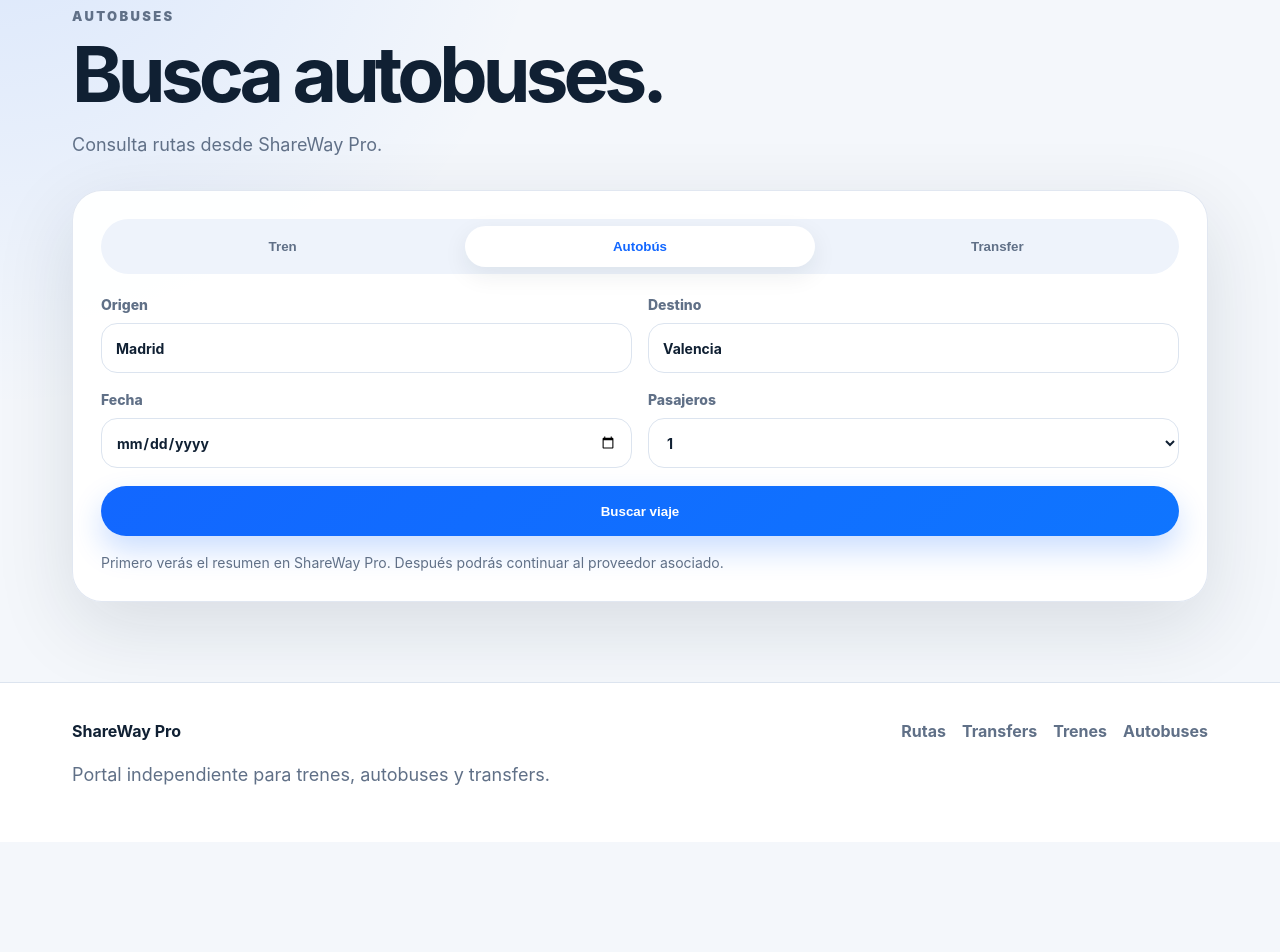
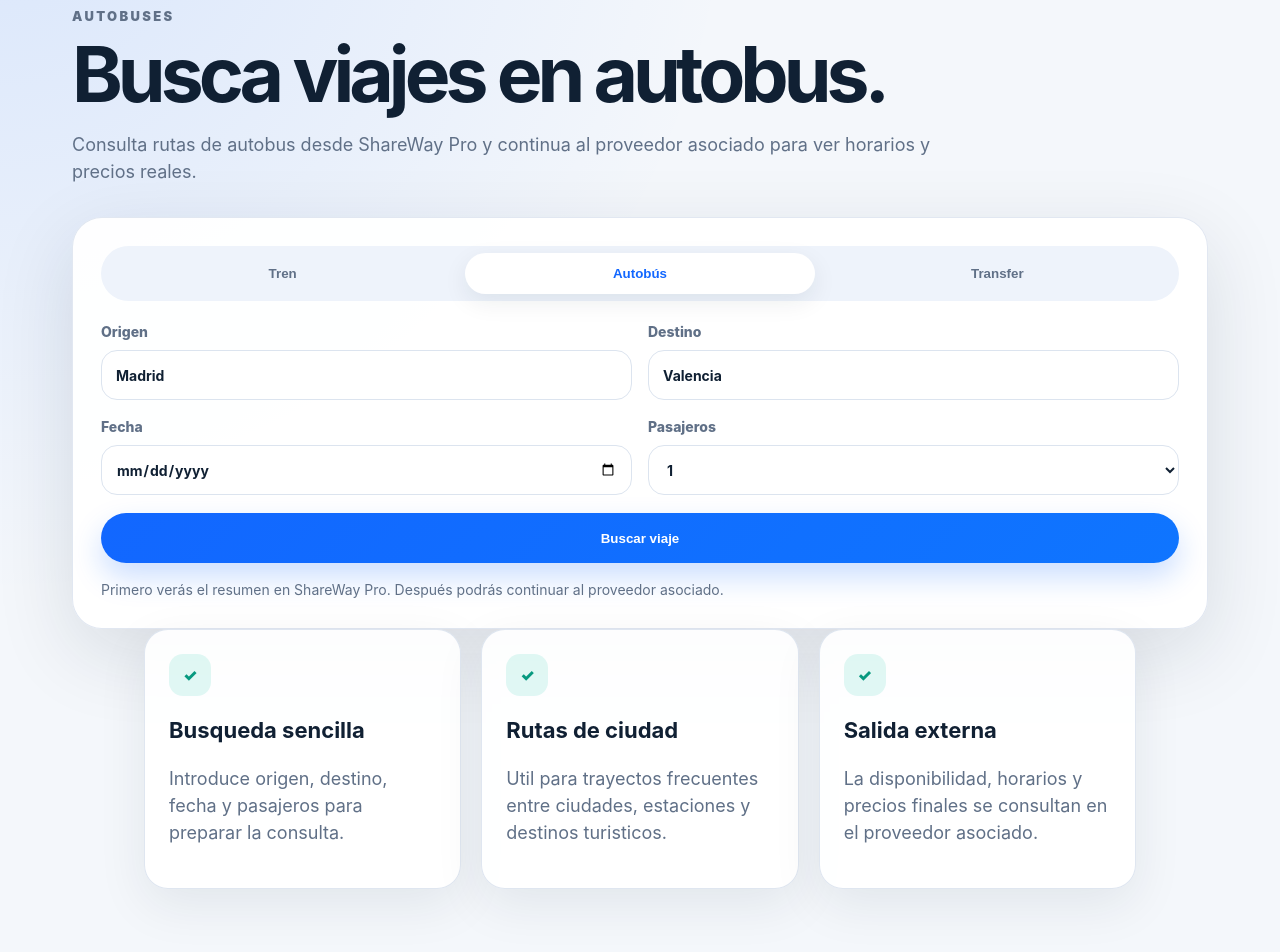
Before and after one commit to fuadel21/shareway-pro, a Next.js app: page /autobuses in a window 1280 px wide. Shown: the part 140-1092 px from the top of the page. Before the commit the page ends 982 px from the top, so only its background shows below. Built offline with nearby package versions, Linux system fonts and the light colour scheme; no server answers.

Commit message:
improve buses page

```diff
--- a/pages/autobuses.tsx
+++ b/pages/autobuses.tsx
@@ -1,5 +1,51 @@
+import Head from 'next/head';
 import SearchForm from '@/components/SearchForm';
 
+const busBenefits = [
+  ['Busqueda sencilla', 'Introduce origen, destino, fecha y pasajeros para preparar la consulta.'],
+  ['Rutas de ciudad', 'Util para trayectos frecuentes entre ciudades, estaciones y destinos turisticos.'],
+  ['Salida externa', 'La disponibilidad, horarios y precios finales se consultan en el proveedor asociado.']
+];
+
 export default function AutobusesPage() {
-  return <main className="page-wrap"><section className="page-hero"><p className="eyebrow">Autobuses</p><h1>Busca autobuses.</h1><p>Consulta rutas desde ShareWay Pro.</p></section><SearchForm defaultMode="autobus" /></main>;
+  return (
+    <>
+      <Head>
+        <title>Autobuses | ShareWay Pro</title>
+        <meta name="description" content="Busca rutas de autobus desde ShareWay Pro y continua al proveedor asociado para revisar horarios, precios y disponibilidad." />
+        <link rel="canonical" href="https://shareway.pro/autobuses" />
+      </Head>
+      <main className="page-wrap mode-page">
+        <section className="page-hero">
+          <p className="eyebrow">Autobuses</p>
+          <h1>Busca viajes en autobus.</h1>
+          <p>Consulta rutas de autobus desde ShareWay Pro y continua al proveedor asociado para ver horarios y precios reales.</p>
+        </section>
+
+        <section className="mode-search-section">
+          <SearchForm defaultMode="autobus" />
+        </section>
+
+        <section className="features pro-features mode-features">
+          {busBenefits.map(([title, description]) => (
+            <article className="feature-card" key={title}>
+              <div className="feature-icon">✓</div>
+              <h3>{title}</h3>
+              <p>{description}</p>
+            </article>
+          ))}
+        </section>
+
+        <section className="cta-section">
+          <p className="eyebrow">Rutas</p>
+          <h2>Encuentra rutas populares de autobus.</h2>
+          <p>Empieza por trayectos frecuentes y usa el buscador para preparar tu consulta.</p>
+          <div className="hero-actions center-actions">
+            <a className="primary-link" href="/rutas">Ver rutas</a>
+            <a className="secondary-link" href="/#buscar">Volver al buscador</a>
+          </div>
+        </section>
+      </main>
+    </>
+  );
 }
```
